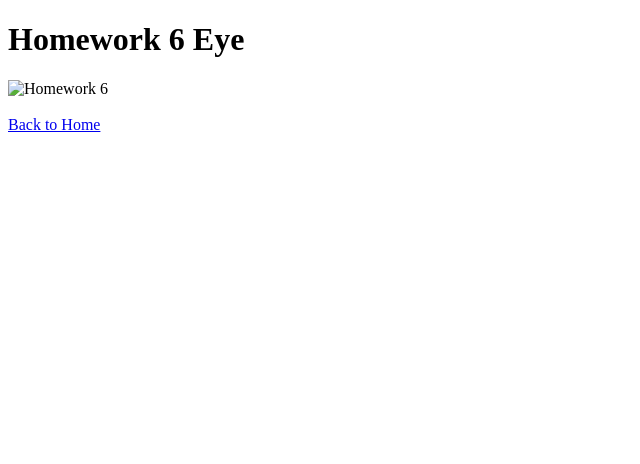
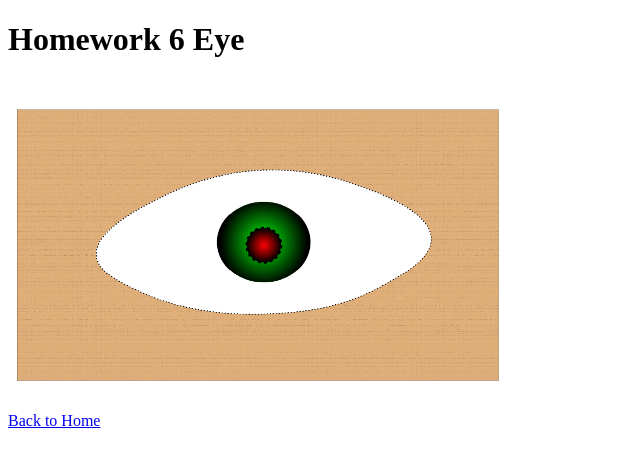
Before and after one commit to shaymaahmed1-jpg/medpl150-shayma, a plain HTML site: page homework6.html in a window 1280 px wide. Shown: the whole page, without its empty margins (0-640 px from the left). Drawn offline with Linux system fonts and the light colour scheme.

Commit message:
Update homework6.html

```diff
--- a/homework6.html
+++ b/homework6.html
@@ -12,7 +12,7 @@
 
   <body>
 
-     <img src="eye-hw6" alt="Homework 6" width="500">
+     <img src="eye-hw6.png" alt="Homework 6" width="500">
 
     <br><br>
 
```
